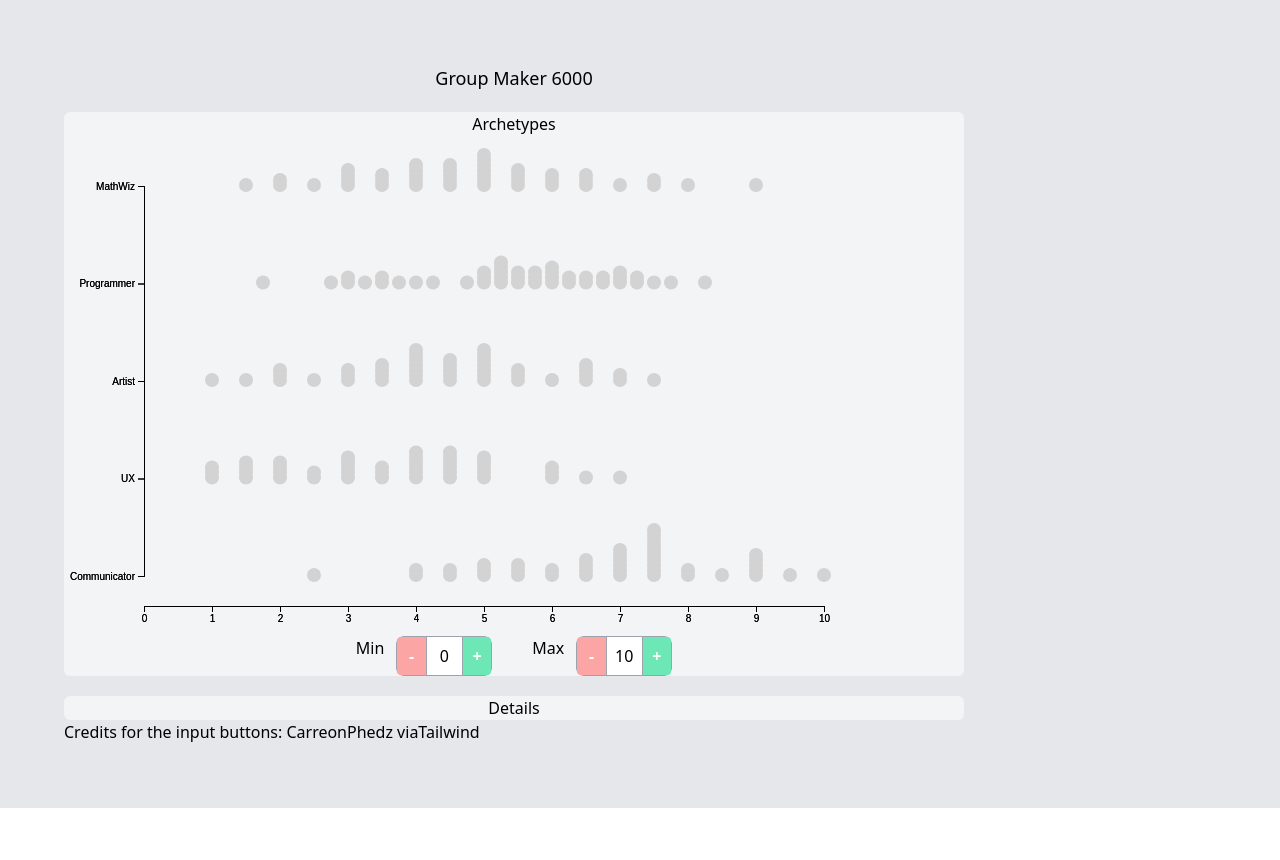
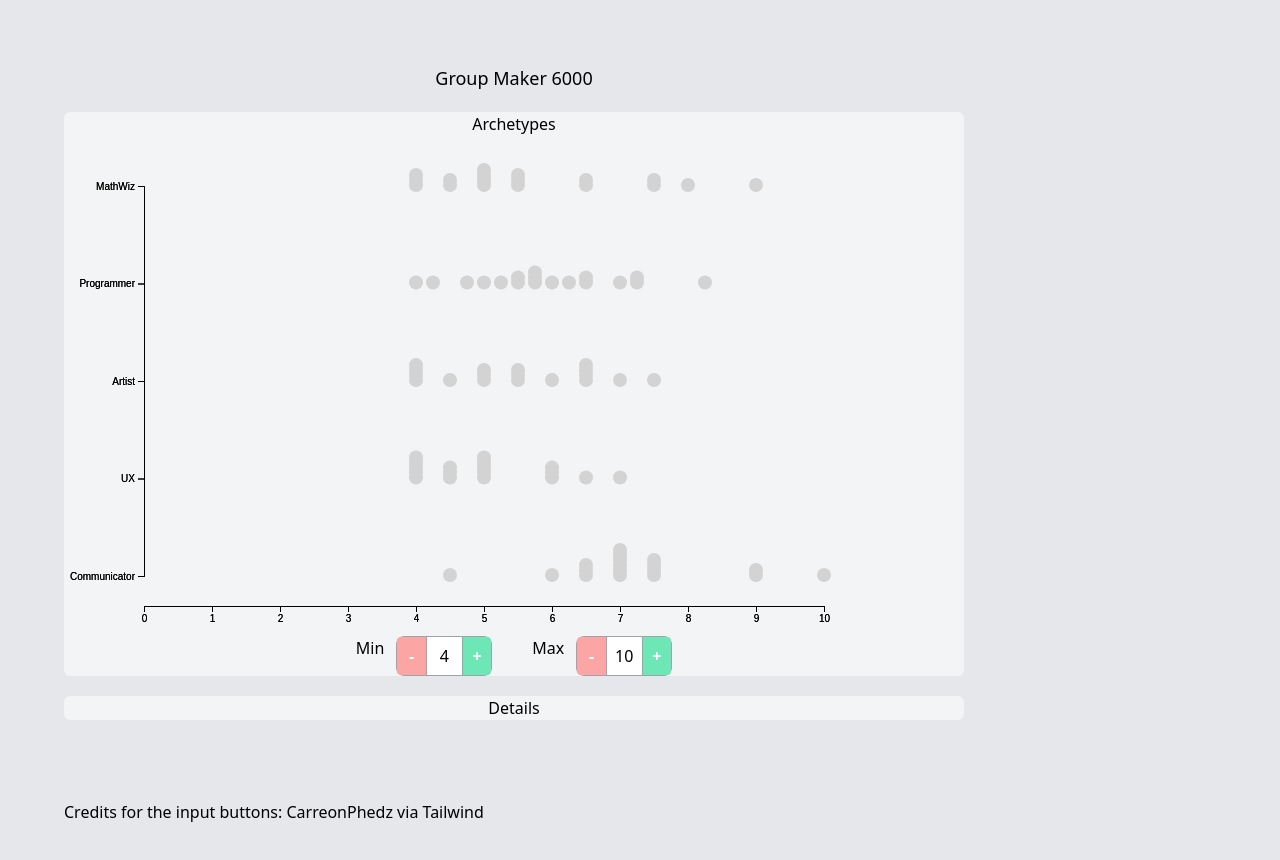
Before and after one commit to EllaSoderberg/ivis-2021-projects, a React (Create React App) app: page / in a window 1280 px wide. Shown: the top 860 px of the page. Before the commit the page ends 808 px from the top, so only its background shows below. Built offline with nearby package versions, Linux system fonts and the light colour scheme.

Commit message:
Filter works with bugs

```diff
--- a/src/components/input.js
+++ b/src/components/input.js
@@ -4,15 +4,11 @@ import React, { Component } from "react";
 
 export default class Input extends Component {
     handleClick(diff) {
-        console.log("handleClick")
-        console.log("Curr " + this.props.value)
         var curr = this.props.value
         if ((diff === -1 && curr === 0) || (diff === 1 && curr === 10)) {
-            console.log("return")
             return;
         } else {
             const new_value = curr + diff
-            console.log(diff)
             this.props.onClick(new_value);
         }
     }
--- a/src/components/layout.js
+++ b/src/components/layout.js
@@ -9,17 +9,23 @@ class Layout extends React.Component {
     super(props);
     this.state = {
       users: [],
+      filteredUsers: [],
       selectedUsers: [],
       filterValues: {
-        min: 0,
+        min: 4,
         max: 10
       }
     };
   }
 
   componentDidMount() {
-    getData().then((data) => this.setState({ users: data }));
+    getData().then((data) => this.setState({ users: data, filteredUsers: this.filterUsers(data, this.state.filterValues.min, this.state.filterValues.max) }));
   }
+
+  // componentDidUpdate() {
+  //   console.log(this.state.filteredUsers)
+  // }
+
   handleUsersSelected(userIDs) {
     const users = userIDs.map((userID => this.state.users.find((u) => u.id === userID)))
     this.setState({ selectedUsers: users })
@@ -37,10 +43,7 @@ class Layout extends React.Component {
     return this.state.selectedUsers.find((u) => u.id === user.id)
   }
 
-  filterUsers(users) {
-    var min = this.state.filterValues.min;
-    var max = this.state.filterValues.max;
-
+  filterUsers(users, min, max) {
     return users.filter((user) => {
       return this.userIsSelected(user) || this.checkInRange(user, min, max)
     })
@@ -49,6 +52,7 @@ class Layout extends React.Component {
   handleNewRange(which, value) {
     if (which === "min") {
       this.setState({
+        filteredUsers: this.filterUsers(this.state.users, value, this.state.filterValues.max),
         filterValues: {
           min: value,
           max: this.state.filterValues.max
@@ -56,6 +60,7 @@ class Layout extends React.Component {
       })
     } else if (which === "max") {
       this.setState({
+        filteredUsers: this.filterUsers(this.state.users, this.state.filterValues.min, value),
         filterValues: {
           min: this.state.filterValues.min,
           max: value
@@ -70,7 +75,7 @@ class Layout extends React.Component {
         <div className="App mb-5 text-lg">Group Maker 6000</div>
         <div className="flex flex-col bg-gray-100 rounded-md mb-5">
           <Archetypes
-            users={this.filterUsers(this.state.users)}
+            users={this.state.filteredUsers}
             selectedUsers={this.state.selectedUsers}
             onUsersSelected={(userIDs) => this.handleUsersSelected(userIDs)}
           />
@@ -88,8 +93,10 @@ class Layout extends React.Component {
         <div className=" bg-gray-100 rounded-md">
           <Details users={this.state.selectedUsers} />
         </div>
-        Credits for the input buttons: CarreonPhedz via
-        <a className="text-blue" href="https://tailwindcomponents.com/component/input-number-custom-style">Tailwind</a>
+        <div className="mt-20">
+          Credits for the input buttons: CarreonPhedz via
+          <a className="text-blue" href="https://tailwindcomponents.com/component/input-number-custom-style"> Tailwind</a>
+        </div>
       </div>
     );
   }
```
